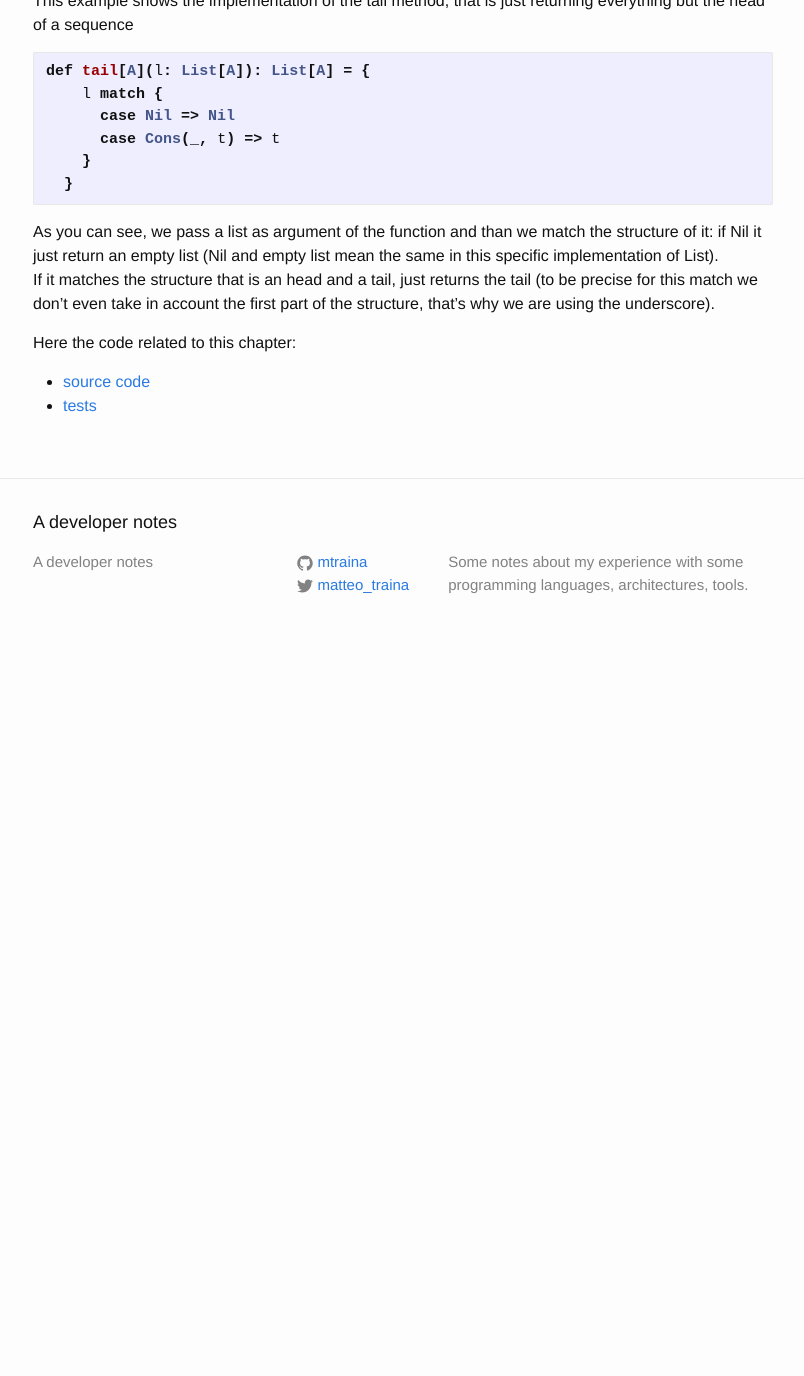
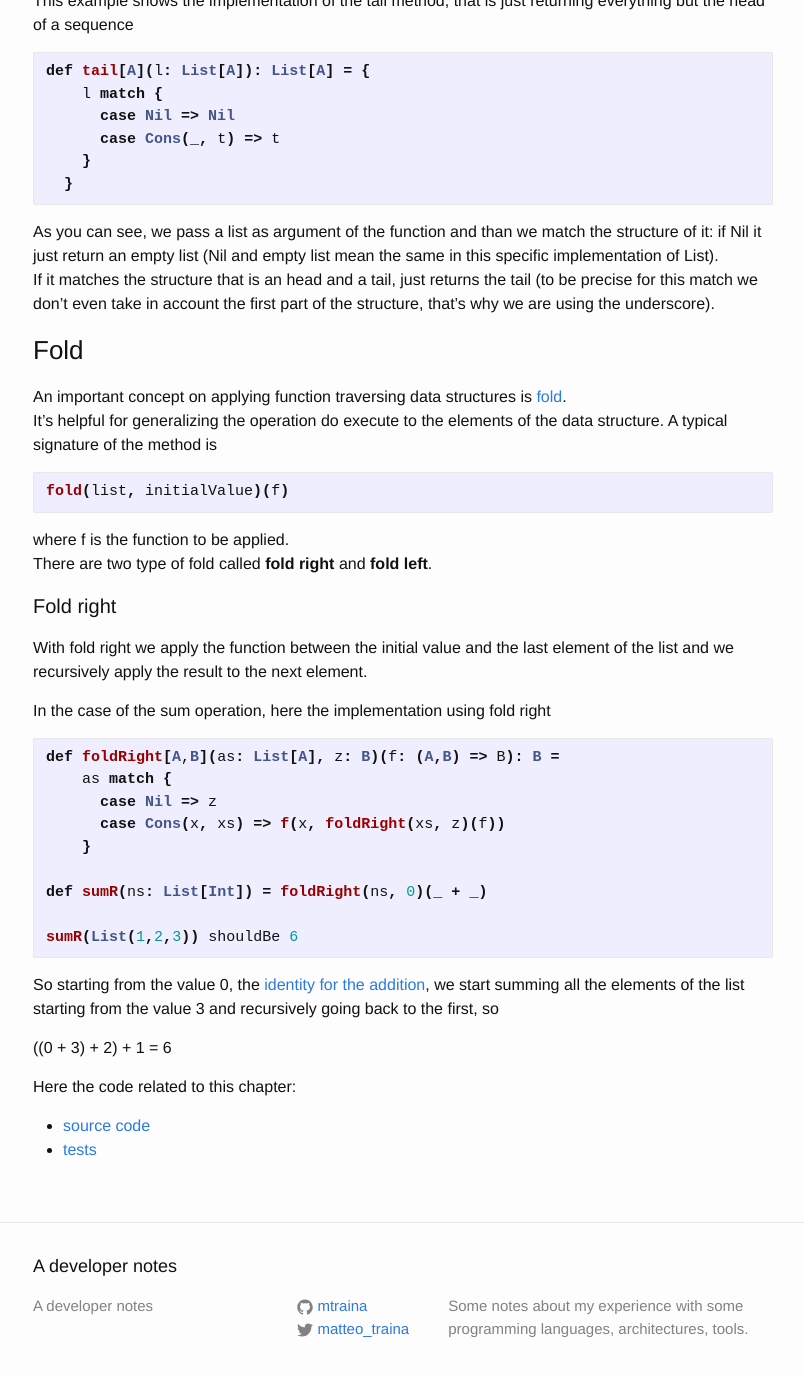
Before and after one commit to mtraina/mtraina.github.io, a Jekyll site: the page built from _posts/2016-03-02-fpis-ch03.markdown, in a window 1280 px wide and 1400 px high, scrolled down 394 px. Shown: the top 1376 px of the window, without its empty margins (237-1041 px from the left). Built offline with Jekyll 4.4.1, drawn with Linux system fonts in a browser that asks for light colours; comment, search, counter and statistics services are not loaded; before the commit the page ends 1050 px from its top, so only the background shows below that.

Commit message:
fpis03, fold right

````diff
--- a/_posts/2016-03-02-fpis-ch03.markdown
+++ b/_posts/2016-03-02-fpis-ch03.markdown
@@ -22,6 +22,39 @@ def tail[A](l: List[A]): List[A] = {
 As you can see, we pass a list as argument of the function and than we match the structure of it: if Nil it just return an empty list (Nil and empty list mean the same in this specific implementation of List).
 If it matches the structure that is an head and a tail, just returns the tail (to be precise for this match we don't even take in account the first part of the structure, that's why we are using the underscore).
 
+<h3>Fold</h3>
+An important concept on applying function traversing data structures is [fold](https://wiki.haskell.org/Fold).
+It's helpful for generalizing the operation do execute to the elements of the data structure. A typical signature of the method is
+```scala
+fold(list, initialValue)(f)
+```
+where f is the function to be applied.
+There are two type of fold called <b>fold right</b> and <b>fold left</b>.
+
+<h4>Fold right</h4>
+With fold right we apply the function between the initial value and the last element of the list and we recursively apply the result to the next element.
+
+In the case of the sum operation, here the implementation using fold right
+
+```scala
+def foldRight[A,B](as: List[A], z: B)(f: (A,B) => B): B =
+    as match {
+      case Nil => z
+      case Cons(x, xs) => f(x, foldRight(xs, z)(f))
+    }
+
+def sumR(ns: List[Int]) = foldRight(ns, 0)(_ + _)
+
+sumR(List(1,2,3)) shouldBe 6
+```
+So starting from the value 0, the [identity for the addition](https://en.wikipedia.org/wiki/Identity_element), we start summing all the elements of the list starting from the value 3 and recursively going back to the first, so
+
+((0 + 3) + 2) + 1 = 6
+
+
+
+<!-- As you can see I added the definition from the documentation of the programming language [Haskell](https://www.haskell.org): in fact Scala borrows few concepts from the former. -->
+
 Here the code related to this chapter:
 
 * [source code][fpis-ch03-repo]
````
